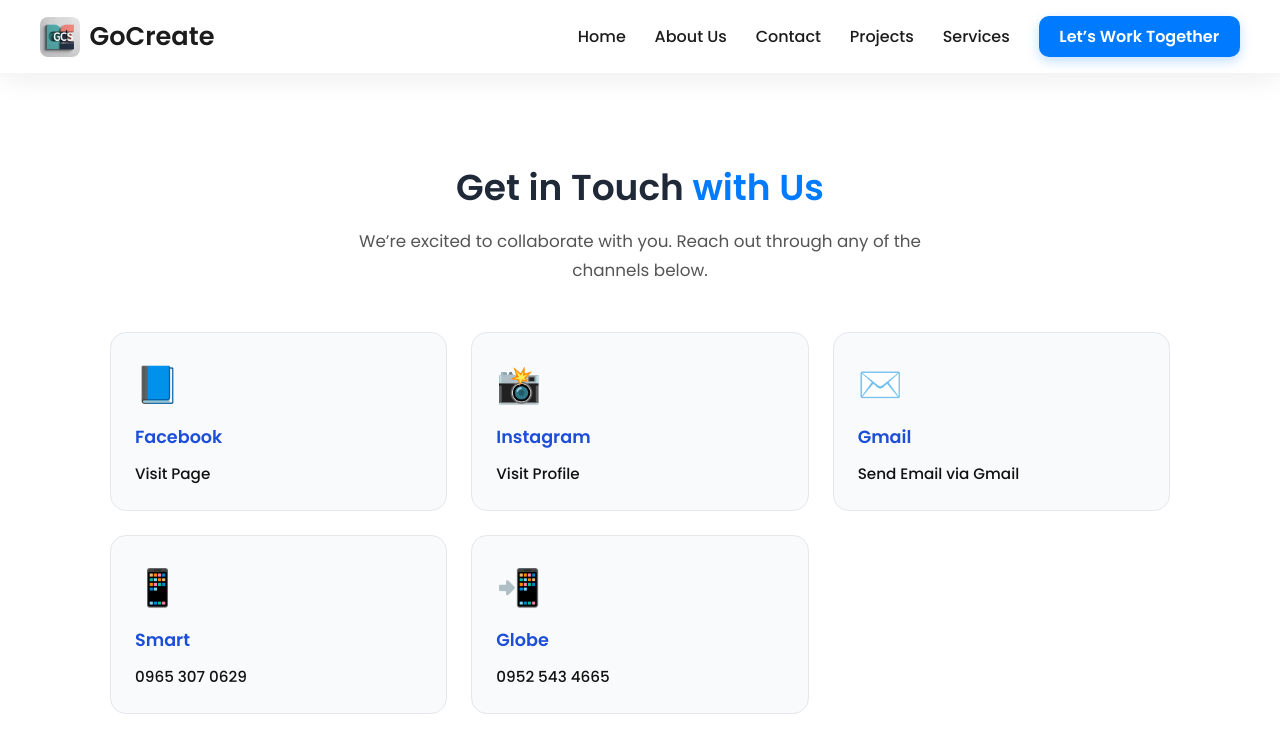
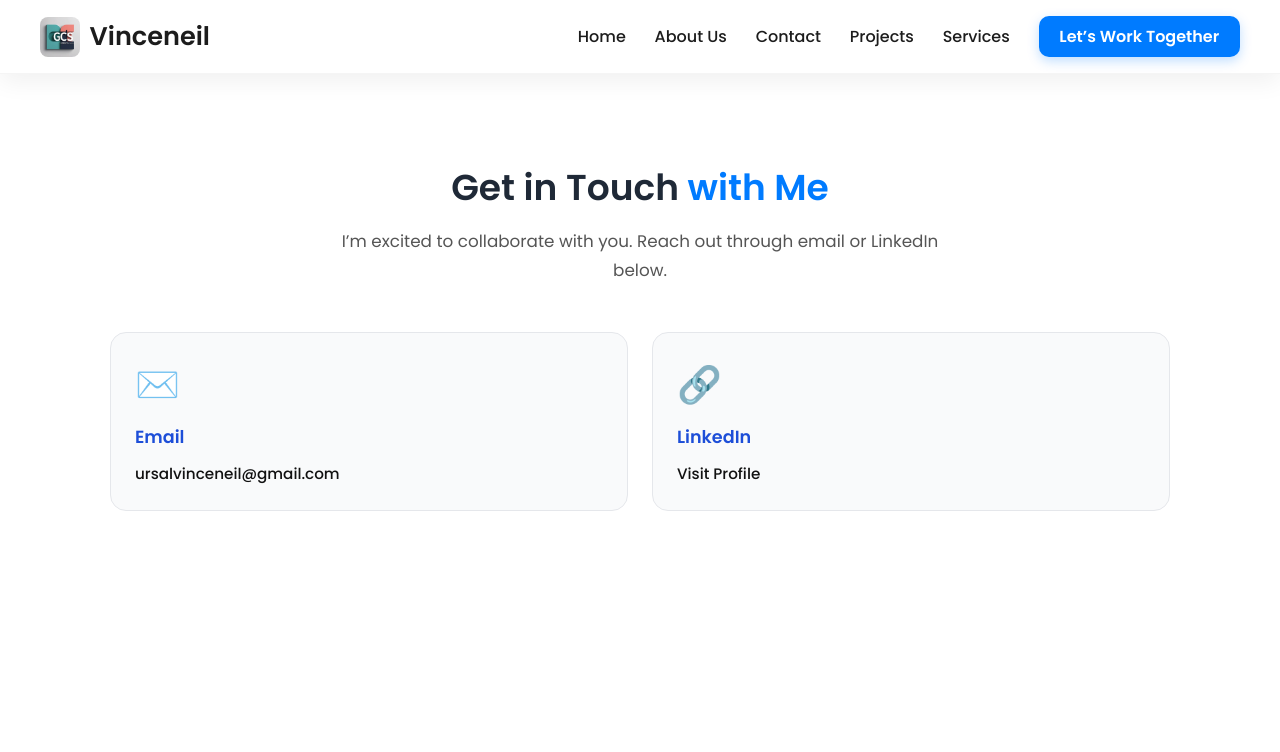
Before and after one commit to theevinceeursal11/ThePortfolio-Website, a plain HTML site: page contacts.html in a window 1280 px wide. Drawn offline with Linux system fonts and the light colour scheme.

Commit message:
Revise contact section for personal branding
Updated contact section to reflect personal contact information and removed unnecessary social media links.

```diff
--- a/contacts.html
+++ b/contacts.html
@@ -137,7 +137,7 @@ body {
     <div class="container">
       <a href="index.html" class="brand" aria-label="Home">
         <img src="pictures/newlogo.png" alt="GoCreate Logo" class="logo" />
-        <span class="brand-name">GoCreate</span>
+        <span class="brand-name">Vinceneil</span>
       </a>
 
       <button class="menu-button" aria-label="Toggle navigation menu">☰</button>
@@ -156,47 +156,22 @@ body {
 
   <section class="contact-section" id="contact">
   <div class="contact-container">
-      <h2 class="contact-title">Get in Touch <span class="via-text">with Us</span></h2>
-      <p class="contact-message">We’re excited to collaborate with you. Reach out through any of the channels below.</p>
+    <h2 class="contact-title">Get in Touch <span class="via-text">with Me</span></h2>
+    <p class="contact-message">I’m excited to collaborate with you. Reach out through email or LinkedIn below.</p>
 
     <div class="contact-grid">
-        <!-- Facebook -->
+      <!-- Email -->
       <div class="contact-card">
-          <div class="icon">📘</div>
-          <h3>Facebook</h3>
-          <a href="https://www.facebook.com/gocreatestudio13" target="_blank" rel="noopener">Visit Page</a>
+        <div class="icon">✉️</div>
+        <h3>Email</h3>
+        <a href="ursalvinceneil@gmail.com">ursalvinceneil@gmail.com</a>
       </div>
 
-        <!-- Instagram -->
+      <!-- LinkedIn -->
       <div class="contact-card">
-          <div class="icon">📸</div>
-          <h3>Instagram</h3>
-          <a href="https://www.instagram.com/gocreatestudio13" target="_blank" rel="noopener">Visit Profile</a>
-        </div>
-
-        <!-- Gmail (opens Gmail compose window) -->
-        <div class="contact-card">
-          <div class="icon">✉️</div>
-          <h3>Gmail</h3>
-          <a href="https://mail.google.com/mail/?view=cm&fs=1&to=gocreatestudio13@gmail.com&su=Inquiry%20from%20Website&body=Hello%20GoCreateStudio%20team%2C%20I%20would%20like%20to..."
-             target="_blank"
-             rel="noopener">
-            Send Email via Gmail
-          </a>
-        </div>
-
-        <!-- Smart -->
-        <div class="contact-card">
-          <div class="icon">📱</div>
-          <h3>Smart</h3>
-          <a href="tel:09653070629">0965 307 0629</a>
-        </div>
-
-        <!-- Globe -->
-        <div class="contact-card">
-          <div class="icon">📲</div>
-          <h3>Globe</h3>
-          <a href="tel:09525434665">0952 543 4665</a>
+        <div class="icon">🔗</div>
+        <h3>LinkedIn</h3>
+        <a href="https://www.linkedin.com/in/yourprofile" target="_blank" rel="noopener">Visit Profile</a>
       </div>
     </div>
   </div>
```
Lines whose indentation alone changed are shown as unchanged.
